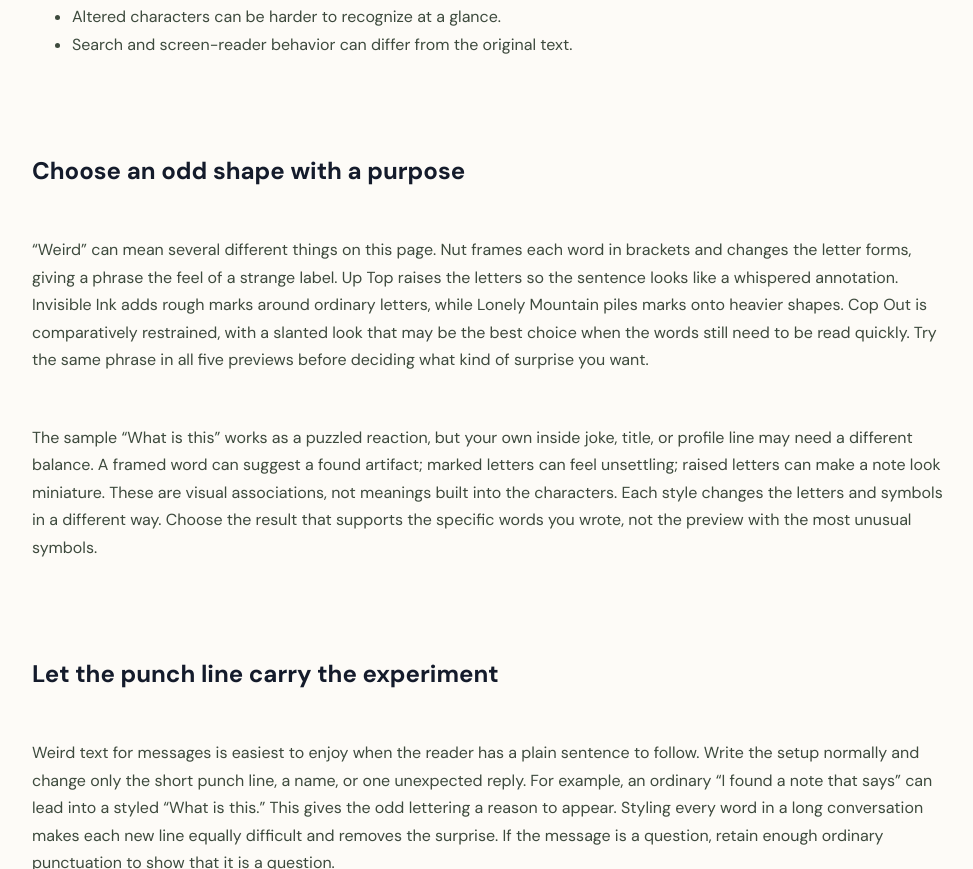
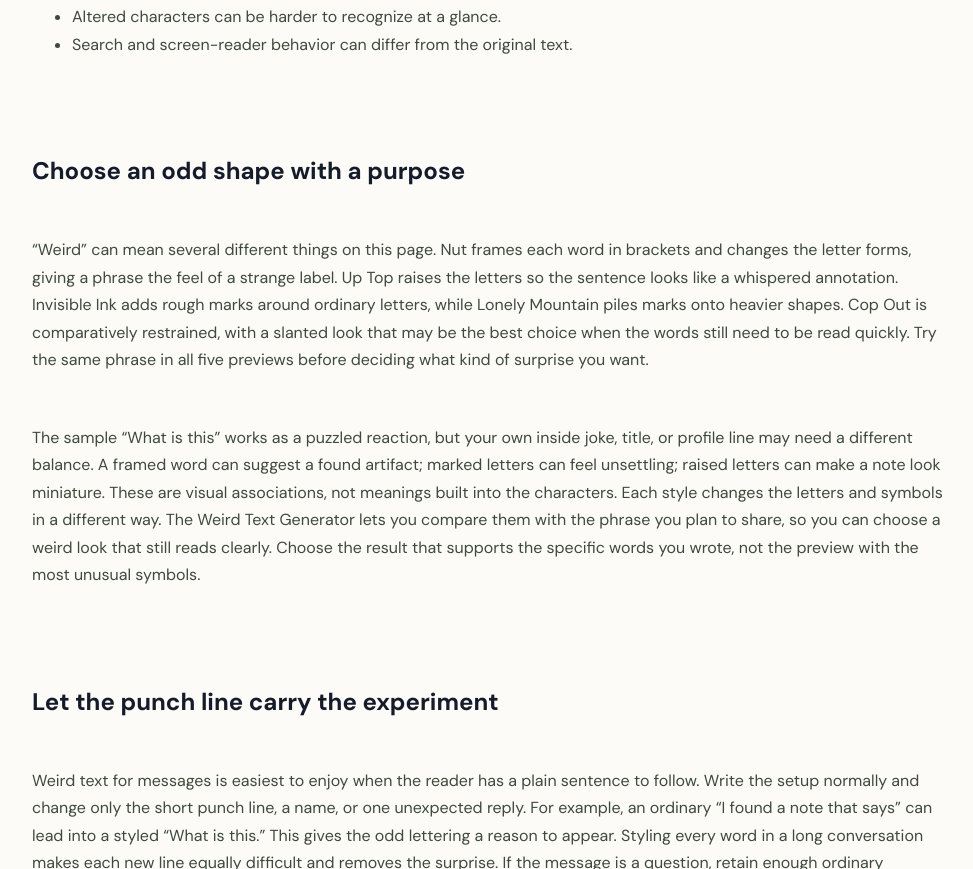
Before and after one commit to songxiaoc/fontgenerators.app, a website built with Vite: page weird-text-generator.html in a window 1280 px wide. Shown: the part 1931-2800 px from the top of the page, without its empty margins (128-1101 px from the left). Built offline with nearby package versions, Linux system fonts and the light colour scheme; no server answers.

Commit message:
Restore keyword coverage on two pages

```diff
--- a/src/font-page-details-effects-b.js
+++ b/src/font-page-details-effects-b.js
@@ -111,7 +111,7 @@ export const effectPageDetailsB = {
         heading: 'Choose between a badge and a playful message',
         paragraphs: [
           `A badge needs a stable silhouette. For a single word such as “POP,” compare Circle Back and Chroma first, because their letters remain relatively compact. A playful message can tolerate more movement between characters, so Fancy Bubbles or alternating White Tie may be more expressive. Ask what the reader must do with the word. If it labels a category, legibility should win. If it is a quick reaction to a friend, the unusual outline can carry more of the fun. One bubble word beside plain text often has greater impact than a whole line of bubbles.`,
-          `Keep the original spelling available when you experiment. You may want to paste the plain version into a search field, a contact name, or a place where assistive software needs predictable characters. Some enclosed characters are announced by their special character names rather than as ordinary letters. If that would interrupt the message, pair the styled word with normal text or use the normal text alone. Before using it, check how the pasted text looks in the app where you plan to post it.`
+          `Keep the original spelling available when you experiment. You may want to paste the plain version into a search field, a contact name, or a place where assistive software needs predictable characters. Some enclosed characters are announced by their special character names rather than as ordinary letters. If that would interrupt the message, pair the styled word with normal text or use the normal text alone. The Bubble Text Generator helps you compare those rounded styles. Before using it, check how the pasted text looks in the app where you plan to post it.`
         ]
       }
     ]
@@ -161,7 +161,7 @@ export const effectPageDetailsB = {
         heading: 'Choose an odd shape with a purpose',
         paragraphs: [
           `“Weird” can mean several different things on this page. Nut frames each word in brackets and changes the letter forms, giving a phrase the feel of a strange label. Up Top raises the letters so the sentence looks like a whispered annotation. Invisible Ink adds rough marks around ordinary letters, while Lonely Mountain piles marks onto heavier shapes. Cop Out is comparatively restrained, with a slanted look that may be the best choice when the words still need to be read quickly. Try the same phrase in all five previews before deciding what kind of surprise you want.`,
-          `The sample “What is this” works as a puzzled reaction, but your own inside joke, title, or profile line may need a different balance. A framed word can suggest a found artifact; marked letters can feel unsettling; raised letters can make a note look miniature. These are visual associations, not meanings built into the characters. Each style changes the letters and symbols in a different way. Choose the result that supports the specific words you wrote, not the preview with the most unusual symbols.`
+          `The sample “What is this” works as a puzzled reaction, but your own inside joke, title, or profile line may need a different balance. A framed word can suggest a found artifact; marked letters can feel unsettling; raised letters can make a note look miniature. These are visual associations, not meanings built into the characters. Each style changes the letters and symbols in a different way. The Weird Text Generator lets you compare them with the phrase you plan to share, so you can choose a weird look that still reads clearly. Choose the result that supports the specific words you wrote, not the preview with the most unusual symbols.`
         ]
       },
       {
--- a/weird-text-generator.html
+++ b/weird-text-generator.html
@@ -81,7 +81,7 @@
     </div></section>
     <section class="content-band seo-content"><h2>Odd looks with different reading effort</h2><p>The weird text generator ranges from raised letters to framed words and unusual shapes. Weird text for messages is clearest when only the punch line is altered; a treatment that works on one word can confuse a full sentence.</p><h3>Phrases that suit an odd shape</h3><ul><li>An inside-joke message</li><li>An eccentric profile line</li><li>A surreal title idea</li></ul></section>
     <section class="content-band seo-content"><h2>Try an offbeat version</h2><ol class="seo-steps"><li>Type the odd phrase you have in mind.</li><li>Compare the variants for readability and surprise.</li><li>Copy one and preview it in the place you will use it.</li></ol><h3>Check altered reading order</h3><ul><li>Altered characters can be harder to recognize at a glance.</li><li>Search and screen-reader behavior can differ from the original text.</li></ul></section>
-    <section class="content-band seo-content font-detail-section"><h2>Choose an odd shape with a purpose</h2><p>“Weird” can mean several different things on this page. Nut frames each word in brackets and changes the letter forms, giving a phrase the feel of a strange label. Up Top raises the letters so the sentence looks like a whispered annotation. Invisible Ink adds rough marks around ordinary letters, while Lonely Mountain piles marks onto heavier shapes. Cop Out is comparatively restrained, with a slanted look that may be the best choice when the words still need to be read quickly. Try the same phrase in all five previews before deciding what kind of surprise you want.</p><p>The sample “What is this” works as a puzzled reaction, but your own inside joke, title, or profile line may need a different balance. A framed word can suggest a found artifact; marked letters can feel unsettling; raised letters can make a note look miniature. These are visual associations, not meanings built into the characters. Each style changes the letters and symbols in a different way. Choose the result that supports the specific words you wrote, not the preview with the most unusual symbols.</p></section>
+    <section class="content-band seo-content font-detail-section"><h2>Choose an odd shape with a purpose</h2><p>“Weird” can mean several different things on this page. Nut frames each word in brackets and changes the letter forms, giving a phrase the feel of a strange label. Up Top raises the letters so the sentence looks like a whispered annotation. Invisible Ink adds rough marks around ordinary letters, while Lonely Mountain piles marks onto heavier shapes. Cop Out is comparatively restrained, with a slanted look that may be the best choice when the words still need to be read quickly. Try the same phrase in all five previews before deciding what kind of surprise you want.</p><p>The sample “What is this” works as a puzzled reaction, but your own inside joke, title, or profile line may need a different balance. A framed word can suggest a found artifact; marked letters can feel unsettling; raised letters can make a note look miniature. These are visual associations, not meanings built into the characters. Each style changes the letters and symbols in a different way. The Weird Text Generator lets you compare them with the phrase you plan to share, so you can choose a weird look that still reads clearly. Choose the result that supports the specific words you wrote, not the preview with the most unusual symbols.</p></section>
     <section class="content-band seo-content font-detail-section"><h2>Let the punch line carry the experiment</h2><p>Weird text for messages is easiest to enjoy when the reader has a plain sentence to follow. Write the setup normally and change only the short punch line, a name, or one unexpected reply. For example, an ordinary “I found a note that says” can lead into a styled “What is this.” This gives the odd lettering a reason to appear. Styling every word in a long conversation makes each new line equally difficult and removes the surprise. If the message is a question, retain enough ordinary punctuation to show that it is a question.</p><p>An eccentric profile line has a different job: it should be recognizable at a glance. Try one short interest or role rather than a full biography. Look at the beginning and end of the phrase, because those letters help a reader identify it quickly when the middle is heavily altered. A surreal title can tolerate more distortion, especially if ordinary text below explains what the title refers to. In every case, read the wording without the effect first. A strong phrase remains interesting when plain; the unusual characters simply change the way it enters the scene.</p></section>
     <section class="content-band seo-content font-detail-section"><h2>Inspect the actual character changes</h2><p>The previews do not all transform characters in the same way. Up Top substitutes superscript-like forms for many Latin letters and digits, but not every symbol has an equivalent. Nut adds brackets around words, so spaces still divide the phrase while the words gain a frame. Invisible Ink and Lonely Mountain attach marks that can sit above, below, or across letters. Cop Out changes the alphabet&#39;s slant without adding the same degree of visual noise. The result may look slightly different in the app where you paste it, and unsupported input may stay as typed.</p><p>Use a realistic test phrase if it contains numbers, emoji, or accented names. The basic sample will not show all of those cases. Compare what happens to spaces and punctuation as carefully as the letters; a mark that looks balanced on a short word may crowd a comma or make a longer sentence hard to scan. Some outputs contain more characters than the visible word seems to have because added marks are separate. That can matter in a short field or when someone selects the text. If exact character count or predictable reading is essential, keep the important part in ordinary letters.</p></section>
     <section class="content-band seo-content font-detail-section"><h2>Try the result where you plan to use it</h2><p>Copy one candidate and paste it into a draft where you expect to use it. Check the line height, the spacing between words, and whether any marks collide with neighboring text. A compact profile field may make Nut&#39;s brackets feel crowded, while a roomy message bubble may give them enough space. Raised letters can look smaller than expected on a phone. Some symbols may look different in the app where you paste them, creating an uneven row. These differences are easiest to notice with your real phrase in the real layout.</p><p>If the app rejects or changes the pasted text, shorten the phrase and try a calmer preview. Avoid pasting the same rejected text repeatedly. Keep the original text nearby so you can recover the wording without trying to reverse a transformation character by character. Consider accessibility too: unusual letters may be spoken by a screen reader as symbols or unusual character names, and a search for the plain word may not find the styled one. Put an ordinary spelling near a name or instruction if readers need to identify it reliably.</p></section>
```
Also changed, not shown: bubble-text-generator.html (+1 -1 lines).
